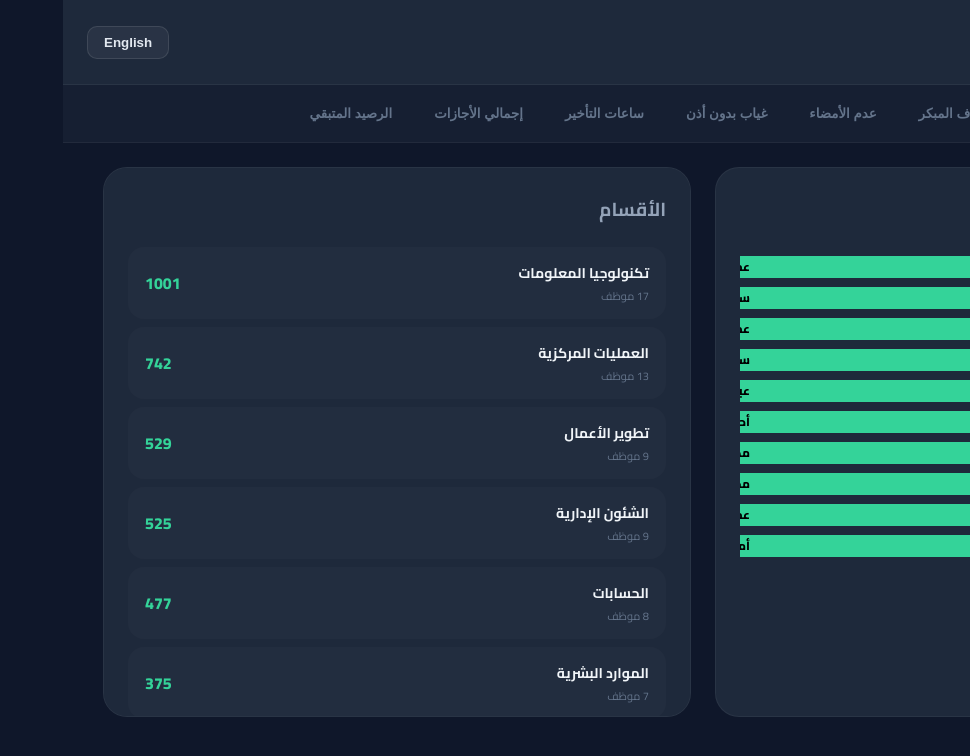
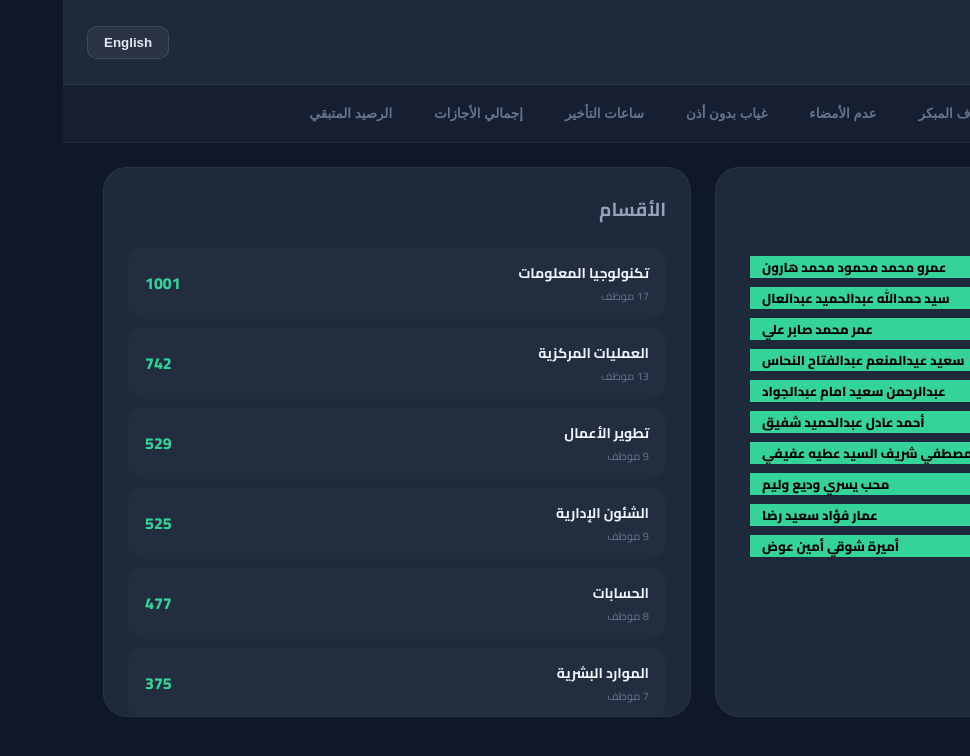
Before and after one commit to Jad-RAMOSS/hr_dashboard, a React (Vite) app: page / in a window 1280 px wide. Shown: the top 756 px of the page, without its empty margins (310-1280 px from the left). Built offline with nearby package versions, Linux system fonts and the light colour scheme.

Commit message:
Fix Arabic chart clipping by forcing LTR coordinate system and increasing margins

```diff
--- a/src/App.jsx
+++ b/src/App.jsx
@@ -244,9 +244,9 @@ export default function App() {
 
           <div style={{ background: "#1e293b", borderRadius: 24, padding: 24, border: "1px solid rgba(255,255,255,0.05)" }}>
             <h3 style={{ margin: "0 0 20px", color: "#94A3B8" }}>{t.top10} - {t[tabId]}</h3>
-            <div style={{ height: 320 }}>
+            <div style={{ height: 320, direction: "ltr", textAlign: "left" }}>
               <ResponsiveContainer width="100%" height="100%">
-                <BarChart data={chartData} layout="vertical" margin={{ left: 0, right: 40, top: 5, bottom: 5 }}>
+                <BarChart data={chartData} layout="vertical" margin={{ left: 10, right: 60, top: 5, bottom: 5 }}>
                   <XAxis type="number" hide />
                   <YAxis type="category" dataKey="name" hide />
                   <Tooltip cursor={{fill: 'transparent'}} contentStyle={{ background: "#0f172a", border: "none", borderRadius: 12 }} />
@@ -255,10 +255,15 @@ export default function App() {
                     <LabelList
                       dataKey="fullName"
                       position="insideLeft"
+                      offset={12}
+                      style={{ fill: "#000", fontSize: 13, fontWeight: 900, pointerEvents: "none" }}
+                    />
+                    <LabelList
+                      dataKey="value"
+                      position="right"
                       offset={10}
-                      style={{ fill: "#000", fontSize: 12, fontWeight: 800, pointerEvents: "none" }}
+                      style={{ fill: tab.color, fontSize: 13, fontWeight: 900 }}
                     />
-                    <LabelList dataKey="value" position="right" style={{ fill: tab.color, fontSize: 11, fontWeight: 800 }} />
                   </Bar>
                 </BarChart>
               </ResponsiveContainer>
```
